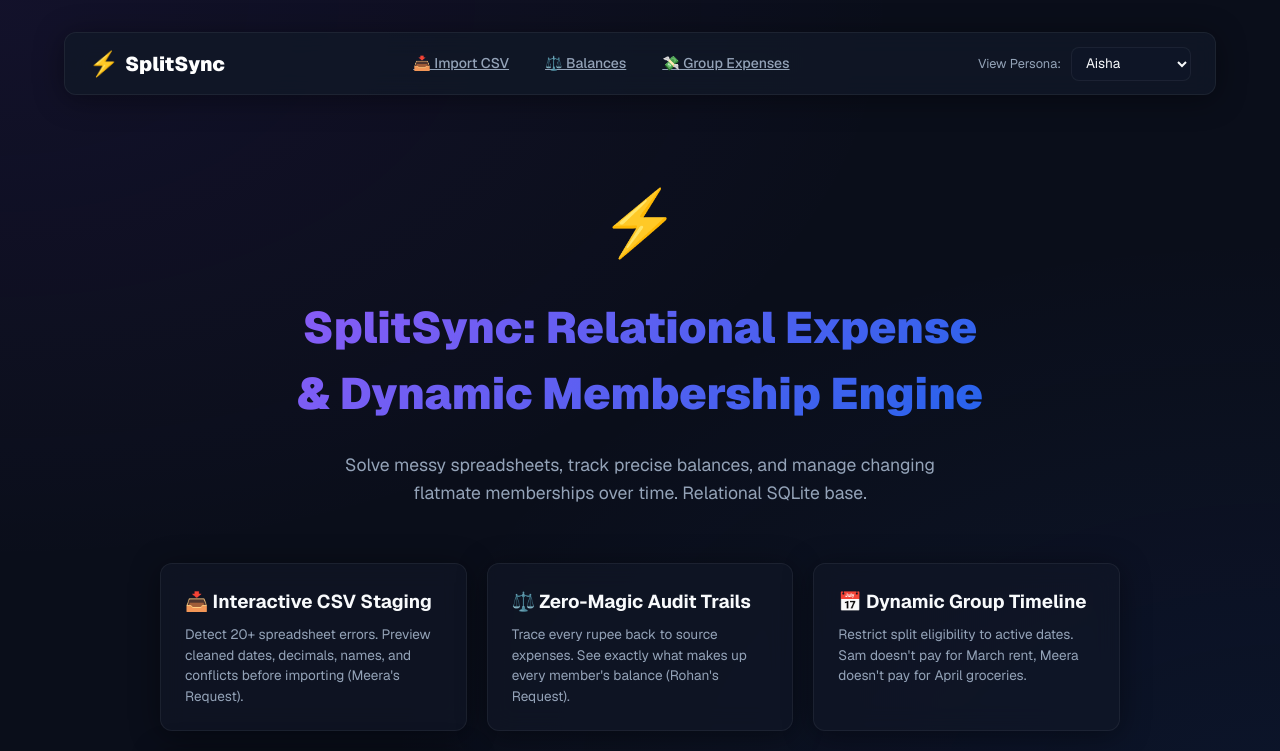
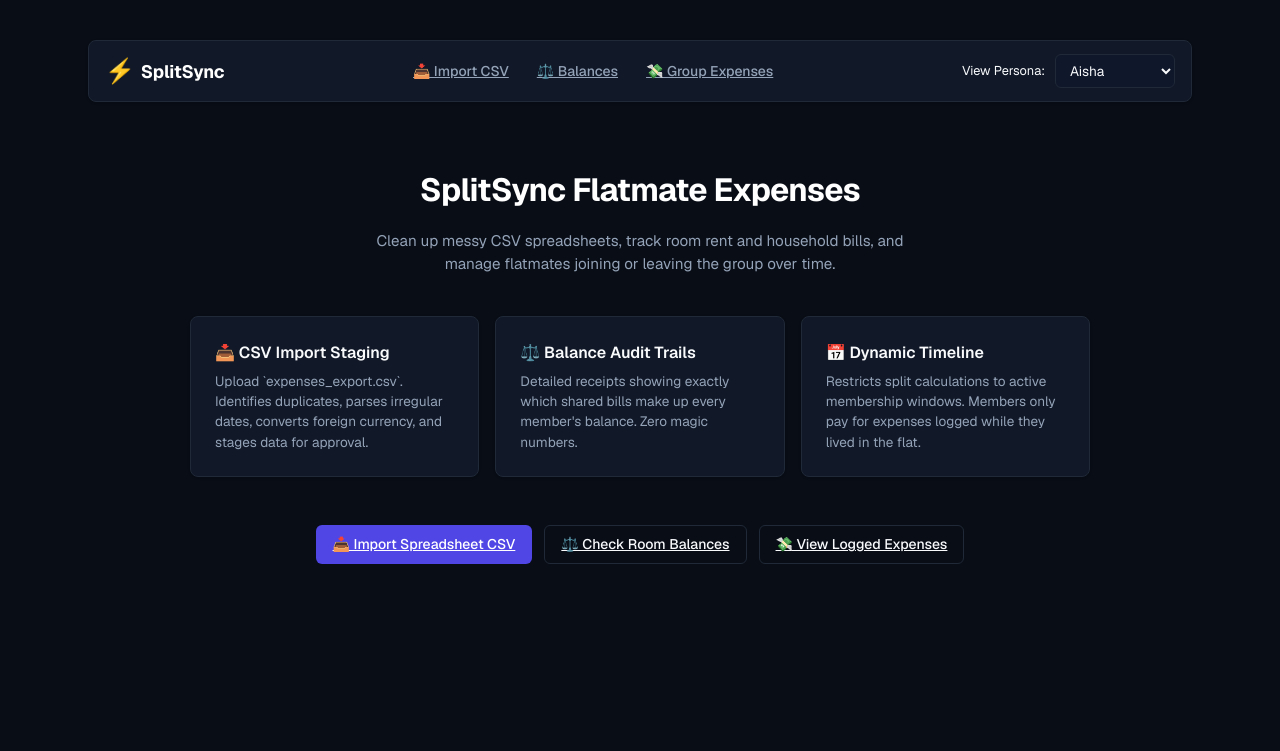
Before and after one commit to utkarshsxn12/Assignment1, a Next.js app: page / in a window 1280 px wide. Shown: the top 751 px of the page. Built offline with nearby package versions, Linux system fonts and the light colour scheme.

Commit message:
style: remove AI template gradients and copy, update page to a clean SaaS summary layout

```diff
--- a/src/app/globals.css
+++ b/src/app/globals.css
@@ -1,31 +1,31 @@
 :root {
-  --background-dark: #0a0e1a;
-  --background-card: rgba(17, 24, 39, 0.65);
-  --background-card-hover: rgba(17, 24, 39, 0.85);
+  --bg-app: #090d16;
+  --bg-card: #111827;
+  --bg-card-header: #1f2937;
+  --bg-input: #0f172a;
 
-  --color-primary: #7c3aed;
-  --color-primary-hover: #8b5cf6;
-  --color-secondary: #2563eb;
+  --border-color: #1f2937;
+  --border-color-hover: #374151;
 
-  --color-text-primary: #f8fafc;
-  --color-text-secondary: #94a3b8;
-  --color-text-muted: #64748b;
+  --color-primary: #4f46e5;      /* Slate Indigo */
+  --color-primary-hover: #6366f1;
+  --color-secondary: #0ea5e9;    /* Clean Sky Blue */
 
-  --color-success: #10b981;
+  --text-primary: #f8fafc;
+  --text-secondary: #94a3b8;
+  --text-muted: #475569;
+
+  --color-success: #10b981;      /* Clean Green */
   --color-success-bg: rgba(16, 185, 129, 0.08);
-  --color-warning: #f59e0b;
+
+  --color-warning: #f59e0b;      /* Clean Amber */
   --color-warning-bg: rgba(245, 158, 11, 0.08);
-  --color-error: #ef4444;
+
+  --color-error: #ef4444;        /* Clean Red */
   --color-error-bg: rgba(239, 68, 68, 0.08);
-  --color-info: #0284c7;
-  --color-info-bg: rgba(2, 132, 199, 0.08);
 
-  --border-glass: rgba(255, 255, 255, 0.06);
-  --border-glass-hover: rgba(255, 255, 255, 0.12);
-  --shadow-glass: 0 4px 30px rgba(0, 0, 0, 0.4);
-
-  --font-sans: var(--font-geist-sans), Arial, sans-serif;
-  --font-mono: var(--font-geist-mono), Courier, monospace;
+  --font-sans: var(--font-geist-sans), -apple-system, BlinkMacSystemFont, "Segoe UI", Roboto, sans-serif;
+  --font-mono: var(--font-geist-mono), ui-monospace, SFMono-Regular, monospace;
 }
 
 * {
@@ -34,218 +34,169 @@
   margin: 0;
 }
 
-html, body {
-  min-height: 100vh;
-  background-color: var(--background-dark);
-  color: var(--color-text-primary);
+body {
+  background-color: var(--bg-app);
+  color: var(--text-primary);
   font-family: var(--font-sans);
-  background-image:
-    radial-gradient(at 0% 0%, rgba(124, 58, 237, 0.08) 0px, transparent 50%),
-    radial-gradient(at 100% 100%, rgba(37, 99, 235, 0.08) 0px, transparent 50%);
-  background-attachment: fixed;
-  overflow-x: hidden;
+  line-height: 1.5;
   -webkit-font-smoothing: antialiased;
-  line-height: 1.5;
-}
-
-/* Scrollbar */
-::-webkit-scrollbar {
-  width: 6px;
-  height: 6px;
-}
-::-webkit-scrollbar-track {
-  background: var(--background-dark);
-}
-::-webkit-scrollbar-thumb {
-  background: rgba(255, 255, 255, 0.1);
-  border-radius: 3px;
-}
-::-webkit-scrollbar-thumb:hover {
-  background: rgba(255, 255, 255, 0.2);
 }
 
 .app-container {
-  max-width: 1200px;
+  max-width: 1152px; /* Standard 72rem dashboard width */
   margin: 0 auto;
-  padding: 2rem 1.5rem;
+  padding: 2.5rem 1.5rem;
 }
 
-/* Glassmorphism Card */
+/* SaaS Block Card */
 .glass-card {
-  background: var(--background-card);
-  backdrop-filter: blur(12px);
-  -webkit-backdrop-filter: blur(12px);
-  border: 1px solid var(--border-glass);
-  border-radius: 12px;
-  box-shadow: var(--shadow-glass);
-  padding: 1.75rem;
-  transition: transform 0.2s ease, border-color 0.2s ease;
+  background: var(--bg-card);
+  border: 1px solid var(--border-color);
+  border-radius: 8px;
+  padding: 1.5rem;
+  box-shadow: 0 1px 3px 0 rgba(0, 0, 0, 0.1), 0 1px 2px -1px rgba(0, 0, 0, 0.1);
+  transition: border-color 0.15s ease;
 }
 
 .glass-card:hover {
-  border-color: var(--border-glass-hover);
+  border-color: var(--border-color-hover);
 }
 
-/* Buttons */
+/* Professional Solid Buttons */
 .btn {
   display: inline-flex;
   align-items: center;
   justify-content: center;
-  padding: 0.625rem 1.25rem;
-  border-radius: 8px;
-  font-weight: 600;
+  padding: 0.5rem 1rem;
+  border-radius: 6px;
+  font-weight: 500;
   font-size: 0.875rem;
   cursor: pointer;
-  transition: all 0.2s ease;
+  transition: all 0.15s ease;
   border: 1px solid transparent;
-  gap: 8px;
-  outline: none;
+  gap: 6px;
 }
 
 .btn-primary {
-  background: linear-gradient(135deg, var(--color-primary) 0%, var(--color-secondary) 100%);
+  background-color: var(--color-primary);
   color: white;
-  box-shadow: 0 4px 12px rgba(124, 58, 237, 0.25);
 }
 .btn-primary:hover {
-  opacity: 0.95;
-  transform: translateY(-1px);
-}
-.btn-primary:active {
-  transform: translateY(0);
+  background-color: var(--color-primary-hover);
 }
 
 .btn-secondary {
-  background: rgba(255, 255, 255, 0.04);
-  color: var(--color-text-primary);
-  border: 1px solid var(--border-glass);
+  background-color: transparent;
+  color: var(--text-primary);
+  border: 1px solid var(--border-color);
 }
 .btn-secondary:hover {
-  background: rgba(255, 255, 255, 0.08);
-  border-color: var(--border-glass-hover);
+  background-color: rgba(255, 255, 255, 0.03);
+  border-color: var(--border-color-hover);
 }
 
-/* Form Controls */
+/* Text & Headings */
+h1 {
+  font-size: 1.75rem;
+  font-weight: 600;
+  letter-spacing: -0.02em;
+  color: white;
+}
+
+h2 {
+  font-size: 1.25rem;
+  font-weight: 600;
+  letter-spacing: -0.01em;
+  color: white;
+}
+
+p {
+  font-size: 0.875rem;
+  color: var(--text-secondary);
+}
+
+/* Forms */
 .form-group {
-  margin-bottom: 1.25rem;
+  margin-bottom: 1rem;
 }
 
 .form-label {
   display: block;
-  font-size: 0.8rem;
-  font-weight: 600;
-  color: var(--color-text-secondary);
-  margin-bottom: 0.375rem;
-  text-transform: uppercase;
-  letter-spacing: 0.05em;
+  font-size: 0.75rem;
+  font-weight: 500;
+  color: var(--text-secondary);
+  margin-bottom: 0.25rem;
 }
 
 .form-input, .form-select, .form-textarea {
   width: 100%;
-  padding: 0.625rem 0.75rem;
-  background: rgba(15, 23, 42, 0.45);
-  border: 1px solid var(--border-glass);
-  border-radius: 8px;
-  color: var(--color-text-primary);
+  padding: 0.5rem 0.75rem;
+  background-color: var(--bg-input);
+  border: 1px solid var(--border-color);
+  border-radius: 6px;
+  color: var(--text-primary);
   font-family: inherit;
   font-size: 0.875rem;
   outline: none;
-  transition: border-color 0.2s ease, box-shadow 0.2s ease;
+  transition: border-color 0.15s ease;
 }
 
 .form-input:focus, .form-select:focus, .form-textarea:focus {
   border-color: var(--color-primary-hover);
-  box-shadow: 0 0 0 2px rgba(139, 92, 246, 0.2);
 }
 
-/* Navigation Bar */
+/* Navigation */
 .app-navbar {
   display: flex;
   justify-content: space-between;
   align-items: center;
-  padding: 0.75rem 1.5rem;
-  border-radius: 12px;
-  background: rgba(17, 24, 39, 0.8);
-  border: 1px solid var(--border-glass);
-  margin-bottom: 2rem;
+  padding: 0.75rem 1rem;
+  background-color: var(--bg-card);
+  border: 1px solid var(--border-color);
+  border-radius: 8px;
+  margin-bottom: 2.5rem;
 }
 
 .app-logo {
-  font-size: 1.25rem;
-  font-weight: 900;
+  font-size: 1.125rem;
+  font-weight: 700;
   color: white;
   display: flex;
   align-items: center;
   gap: 6px;
+  letter-spacing: -0.01em;
 }
 
 .nav-links {
   display: flex;
-  gap: 0.5rem;
+  gap: 0.25rem;
 }
 
 .nav-link {
   font-size: 0.875rem;
   font-weight: 500;
-  color: var(--color-text-secondary);
-  padding: 0.5rem 0.875rem;
+  color: var(--text-secondary);
+  padding: 0.375rem 0.75rem;
   border-radius: 6px;
-  transition: all 0.2s ease;
+  transition: all 0.15s ease;
 }
 
 .nav-link:hover {
   color: white;
-  background: rgba(255, 255, 255, 0.04);
+  background-color: rgba(255, 255, 255, 0.02);
 }
 
 .nav-link.active {
   color: white;
-  background: rgba(124, 58, 237, 0.15);
-  border: 1px solid rgba(124, 58, 237, 0.25);
+  background-color: var(--border-color);
 }
 
-/* Badges */
-.badge {
-  display: inline-flex;
-  align-items: center;
-  padding: 0.25rem 0.5rem;
-  border-radius: 6px;
-  font-size: 0.7rem;
-  font-weight: 700;
-  letter-spacing: 0.025em;
-  border: 1px solid transparent;
-}
-
-.badge-success {
-  background: var(--color-success-bg);
-  color: var(--color-success);
-  border-color: rgba(16, 185, 129, 0.15);
-}
-
-.badge-warning {
-  background: var(--color-warning-bg);
-  color: var(--color-warning);
-  border-color: rgba(245, 158, 11, 0.15);
-}
-
-.badge-error {
-  background: var(--color-error-bg);
-  color: var(--color-error);
-  border-color: rgba(239, 68, 68, 0.15);
-}
-
-.badge-info {
-  background: var(--color-info-bg);
-  color: var(--color-info);
-  border-color: rgba(2, 132, 199, 0.15);
-}
-
-/* Clean Responsive Tables */
+/* Tables */
 .table-container {
   overflow-x: auto;
-  border-radius: 8px;
-  border: 1px solid var(--border-glass);
-  background: rgba(15, 23, 42, 0.2);
+  border-radius: 6px;
+  border: 1px solid var(--border-color);
+  background: var(--bg-card);
 }
 
 .custom-table {
@@ -256,17 +207,20 @@ html, body {
 }
 
 .custom-table th {
-  background: rgba(15, 23, 42, 0.7);
-  padding: 0.875rem 1rem;
-  font-weight: 600;
-  color: var(--color-text-secondary);
-  border-bottom: 1px solid var(--border-glass);
+  background-color: rgba(255, 255, 255, 0.01);
+  padding: 0.75rem 1rem;
+  font-weight: 500;
+  color: var(--text-secondary);
+  border-bottom: 1px solid var(--border-color);
+  font-size: 0.75rem;
+  text-transform: uppercase;
+  letter-spacing: 0.05em;
 }
 
 .custom-table td {
   padding: 0.875rem 1rem;
-  border-bottom: 1px solid var(--border-glass);
-  color: var(--color-text-primary);
+  border-bottom: 1px solid var(--border-color);
+  color: var(--text-primary);
 }
 
 .custom-table tr:last-child td {
@@ -274,5 +228,40 @@ html, body {
 }
 
 .custom-table tr:hover td {
-  background: rgba(255, 255, 255, 0.015);
+  background-color: rgba(255, 255, 255, 0.01);
 }
+
+/* Badges */
+.badge {
+  display: inline-flex;
+  align-items: center;
+  padding: 0.125rem 0.5rem;
+  border-radius: 4px;
+  font-size: 0.75rem;
+  font-weight: 500;
+  border: 1px solid transparent;
+}
+
+.badge-success {
+  background-color: var(--color-success-bg);
+  color: var(--color-success);
+  border-color: rgba(16, 185, 129, 0.2);
+}
+
+.badge-warning {
+  background-color: var(--color-warning-bg);
+  color: var(--color-warning);
+  border-color: rgba(245, 158, 11, 0.2);
+}
+
+.badge-error {
+  background-color: var(--color-error-bg);
+  color: var(--color-error);
+  border-color: rgba(239, 68, 68, 0.2);
+}
+
+.badge-info {
+  background-color: rgba(14, 165, 233, 0.08);
+  color: var(--color-secondary);
+  border-color: rgba(14, 165, 233, 0.2);
+}
--- a/src/app/page.tsx
+++ b/src/app/page.tsx
@@ -11,83 +11,66 @@ export default function Home() {
         flexDirection: "column",
         alignItems: "center",
         textAlign: "center",
-        padding: "3rem 1rem",
-        gap: "1.5rem"
+        padding: "2rem 0",
+        gap: "1rem"
       }}>
 
-        <span style={{ fontSize: "4rem" }}>⚡</span>
-
-        <h1 style={{
-          fontSize: "2.75rem",
-          fontWeight: 900,
-          background: "linear-gradient(135deg, var(--color-primary-hover) 0%, var(--color-secondary) 100%)",
-          WebkitBackgroundClip: "text",
-          WebkitTextFillColor: "transparent",
-          maxWidth: "700px"
-        }}>
-          SplitSync: Relational Expense & Dynamic Membership Engine
+        <h1 style={{ fontSize: "2rem", fontWeight: 700, letterSpacing: "-0.02em" }}>
+          SplitSync Flatmate Expenses
         </h1>
 
         <p style={{
-          fontSize: "1.1rem",
-          color: "var(--color-text-secondary)",
-          maxWidth: "600px",
-          lineHeight: "1.6"
+          fontSize: "0.95rem",
+          color: "var(--text-secondary)",
+          maxWidth: "550px",
+          marginBottom: "1.5rem"
         }}>
-          Solve messy spreadsheets, track precise balances, and manage changing flatmate memberships over time. Relational SQLite base.
+          Clean up messy CSV spreadsheets, track room rent and household bills, and manage flatmates joining or leaving the group over time.
         </p>
 
-        {/* Feature grid mapping flatmate requests */}
+        {/* Structured Dashboard Grid */}
         <div style={{
           display: "grid",
           gridTemplateColumns: "repeat(auto-fit, minmax(280px, 1fr))",
-          gap: "1.25rem",
+          gap: "1rem",
           width: "100%",
-          maxWidth: "960px",
-          marginTop: "2rem",
-          marginBottom: "3rem"
+          maxWidth: "900px",
+          marginBottom: "2rem"
         }}>
 
-          <div className="glass-card" style={{ padding: "1.5rem", textAlign: "left" }}>
-            <h3 style={{ fontWeight: 700, marginBottom: "0.5rem" }}>📥 Interactive CSV Staging</h3>
-            <p style={{ fontSize: "0.85rem", color: "var(--color-text-secondary)" }}>
-              Detect 20+ spreadsheet errors. Preview cleaned dates, decimals, names, and conflicts before importing (Meera's Request).
+          <div className="glass-card" style={{ textAlign: "left" }}>
+            <h3 style={{ fontSize: "1rem", fontWeight: 600, marginBottom: "0.375rem" }}>📥 CSV Import Staging</h3>
+            <p style={{ fontSize: "0.85rem", color: "var(--text-secondary)" }}>
+              Upload `expenses_export.csv`. Identifies duplicates, parses irregular dates, converts foreign currency, and stages data for approval.
             </p>
           </div>
 
-          <div className="glass-card" style={{ padding: "1.5rem", textAlign: "left" }}>
-            <h3 style={{ fontWeight: 700, marginBottom: "0.5rem" }}>⚖️ Zero-Magic Audit Trails</h3>
-            <p style={{ fontSize: "0.85rem", color: "var(--color-text-secondary)" }}>
-              Trace every rupee back to source expenses. See exactly what makes up every member's balance (Rohan's Request).
+          <div className="glass-card" style={{ textAlign: "left" }}>
+            <h3 style={{ fontSize: "1rem", fontWeight: 600, marginBottom: "0.375rem" }}>⚖️ Balance Audit Trails</h3>
+            <p style={{ fontSize: "0.85rem", color: "var(--text-secondary)" }}>
+              Detailed receipts showing exactly which shared bills make up every member's balance. Zero magic numbers.
             </p>
           </div>
 
-          <div className="glass-card" style={{ padding: "1.5rem", textAlign: "left" }}>
-            <h3 style={{ fontWeight: 700, marginBottom: "0.5rem" }}>📅 Dynamic Group Timeline</h3>
-            <p style={{ fontSize: "0.85rem", color: "var(--color-text-secondary)" }}>
-              Restrict split eligibility to active dates. Sam doesn't pay for March rent, Meera doesn't pay for April groceries.
-            </p>
-          </div>
-
-          <div className="glass-card" style={{ padding: "1.5rem", textAlign: "left" }}>
-            <h3 style={{ fontWeight: 700, marginBottom: "0.5rem" }}>💸 Custom Split Math</h3>
-            <p style={{ fontSize: "0.85rem", color: "var(--color-text-secondary)" }}>
-              Supports Equal, Unequal, Percentage, and Share split types. Converts USD to INR at trip rates (Priya's Request).
+          <div className="glass-card" style={{ textAlign: "left" }}>
+            <h3 style={{ fontSize: "1rem", fontWeight: 600, marginBottom: "0.375rem" }}>📅 Dynamic Timeline</h3>
+            <p style={{ fontSize: "0.85rem", color: "var(--text-secondary)" }}>
+              Restricts split calculations to active membership windows. Members only pay for expenses logged while they lived in the flat.
             </p>
           </div>
 
         </div>
 
-        {/* Call to Actions */}
-        <div style={{ display: "flex", gap: "1rem", flexWrap: "wrap", justifyContent: "center" }}>
-          <Link href="/import" className="btn btn-primary" style={{ padding: "12px 24px" }}>
-            📥 Import expenses_export.csv
+        {/* Action Buttons */}
+        <div style={{ display: "flex", gap: "12px", justifyContent: "center" }}>
+          <Link href="/import" className="btn btn-primary">
+            📥 Import Spreadsheet CSV
           </Link>
-          <Link href="/balances" className="btn btn-secondary" style={{ padding: "12px 24px" }}>
-            ⚖️ Check Group Balances
+          <Link href="/balances" className="btn btn-secondary">
+            ⚖️ Check Room Balances
           </Link>
-          <Link href="/expenses" className="btn btn-secondary" style={{ padding: "12px 24px" }}>
-            💸 View logged Expenses
+          <Link href="/expenses" className="btn btn-secondary">
+            💸 View Logged Expenses
           </Link>
         </div>
 
```
